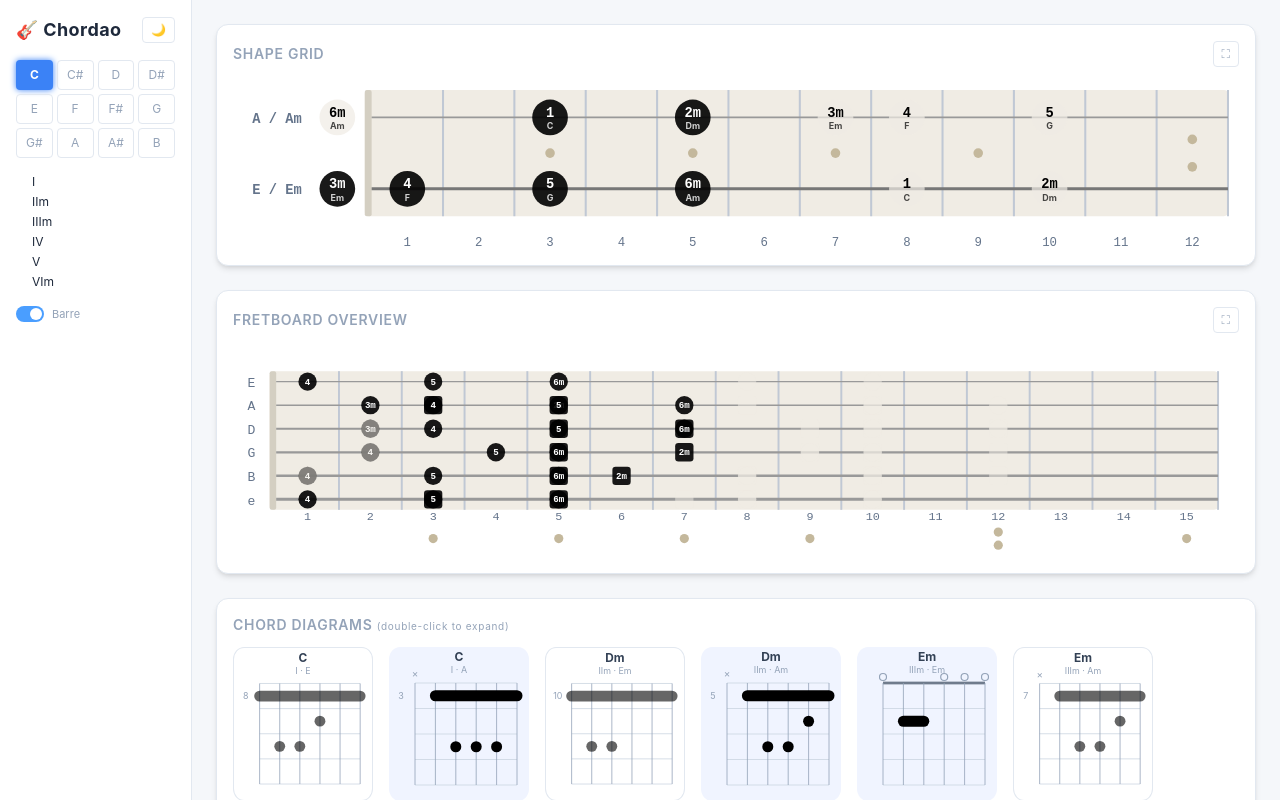
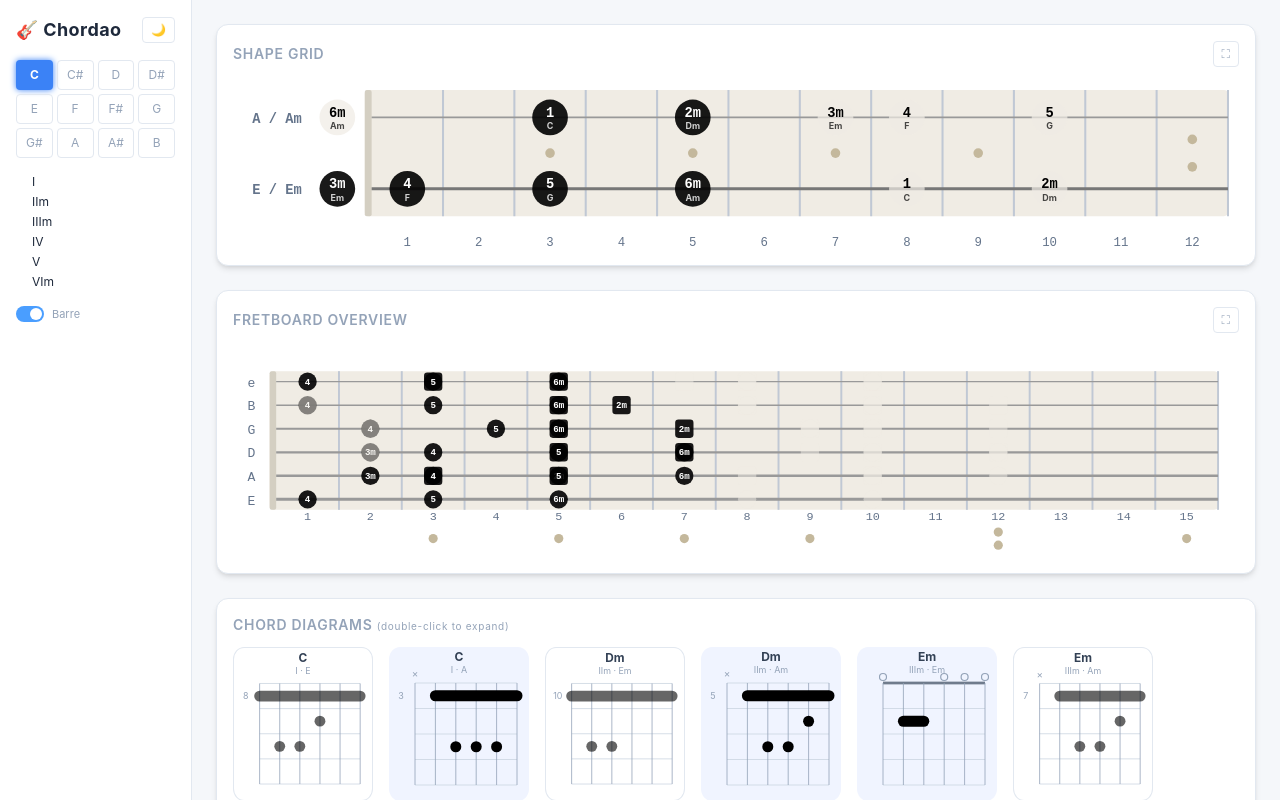
Before and after one commit to W-Mai/chordao, a React (Vite) app: page / in a window 1280 px wide. Shown: the top 800 px of the page. Built offline with nearby package versions, Linux system fonts and the light colour scheme.

Commit message:
fix: fretboard string order top=high e, bottom=low E

```diff
--- a/src/Fretboard.tsx
+++ b/src/Fretboard.tsx
@@ -5,7 +5,7 @@ const DEGREE_COLORS = ['', 'var(--color-deg-1)', 'var(--color-deg-2)', 'var(--co
 const DEGREE_LABELS = ['', '1', '2m', '3m', '4', '5', '6m'];
 
 const STRINGS = 6;
-const STRING_LABELS = ['E', 'A', 'D', 'G', 'B', 'e'];
+const STRING_LABELS = ['e', 'B', 'G', 'D', 'A', 'E'];
 const SINGLE_DOTS = [3, 5, 7, 9, 15];
 const DOUBLE_DOT = 12;
 
@@ -46,7 +46,7 @@ export function Fretboard({ voicings, optimal, light = false, totalFrets = 15 }:
     const pts: { x: number; y: number }[] = [];
     v.frets.forEach((fret, si) => {
       if (fret <= 0) return;
-      pts.push({ x: nutW + (fret - 0.5) * fw, y: si * ss });
+      pts.push({ x: nutW + (fret - 0.5) * fw, y: (STRINGS - 1 - si) * ss });
     });
     return pts;
   }
@@ -125,7 +125,7 @@ export function Fretboard({ voicings, optimal, light = false, totalFrets = 15 }:
                 {v.frets.map((fret, si) => {
                   if (fret <= 0) return null;
                   const x = nutW + (fret - 0.5) * fw;
-                  const y = si * ss;
+                  const y = (STRINGS - 1 - si) * ss;
 
                   return (
                     <g key={`${key}-${si}`}>
```
